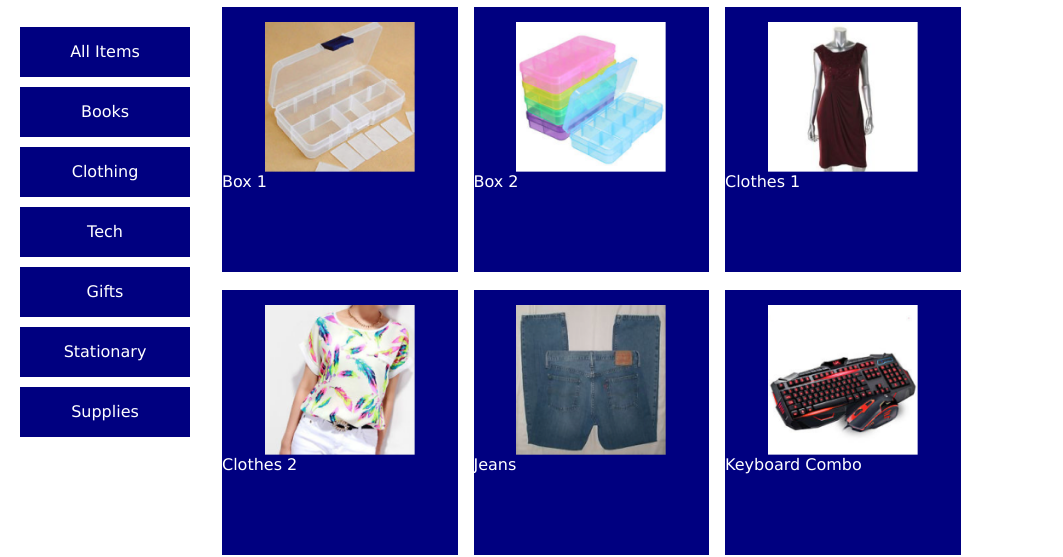
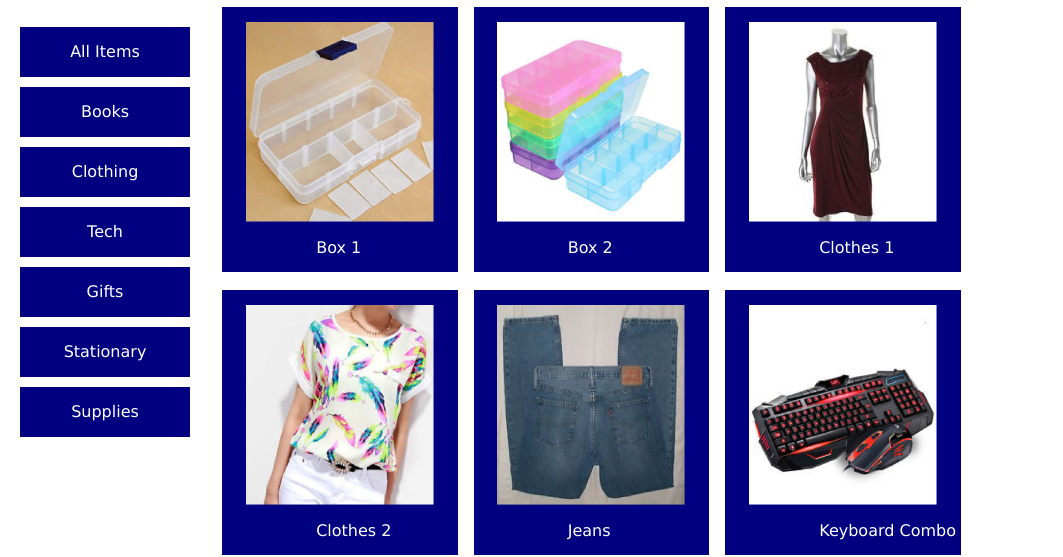
Before and after one commit to LeoBelanger/mock_store, a plain HTML site: page index.html in a window 1280 px wide. Shown: the part 264-821 px from the top of the page, without its empty margins (0-1063 px from the left). Drawn offline with Linux system fonts and the light colour scheme.

Commit message:
Refactored to use nodes

```diff
--- a/css/styles.css
+++ b/css/styles.css
@@ -92,15 +92,17 @@ ul {
 }
 
 .product img {
-	max-height: 150;
-	max-width: 150;
+	max-height: 200;
+	max-width: 200;
 	height: 80%;
 	width: 80%;
 }
 
-.label {
+.productLabel {
 	display: table-cell;
-	vertical-align: bottom;
+	position: absolute;
+	text-align: centre;
+	left: 40%;
 }
 
 .priceOverlay {
--- a/js/app.js
+++ b/js/app.js
@@ -86,38 +86,43 @@ function renderProduct(container, storeInstance, itemName) {
 	}
 
 	var addButton = document.createElement("BUTTON");
+	var addButtonLabelNode = document.createTextNode("Add to Cart");
 	var removeButton = document.createElement("BUTTON");
+	var removeButtonLabelNode = document.createTextNode("Remove from Cart");
 	var img = document.createElement("IMG");
 	var priceOverlay = document.createElement("DIV");
-	var label = document.createElement("TEXT");
+	var priceOverlayLabelNode = document.createTextNode("$" + storeInstance.stock[itemName].price);
+	var productLabel = document.createElement("P");
+	var productLabelNode = document.createTextNode(storeInstance.stock[itemName].label);
 
 	container.setAttribute("class", "product");
 	container.setAttribute("id", itemName);
 
 	addButton.setAttribute("class", "btn-add");
 	addButton.setAttribute("onclick", "store.addItemToCart('" + itemName + "')");
-	//addButton.setAttribute("text", "Add to Cart");
-	addButton.innerHTML = "Add to Cart";
 
 	removeButton.setAttribute("class", "btn-remove");
 	removeButton.setAttribute("onclick", "store.removeItemFromCart('" + itemName + "')");
-	//removeButton.setAttribute("text", "Remove from Cart");
-	removeButton.innerHTML = "Remove from Cart";
 
 	img.setAttribute("src", storeInstance.stock[itemName].imageUrl);
 
 	priceOverlay.setAttribute("class", "priceOverlay");
-	//priceOverlay.setAttribute("text", "$" + storeInstance.stock[itemName].price);
-	priceOverlay.innerHTML = storeInstance.stock[itemName].price;
 
-	label.setAttribute("class", "label");
-	label.innerHTML = storeInstance.stock[itemName].label;
+	productLabel.setAttribute("class", "productLabel");
+
+	container.appendChild(img);
 
 	container.appendChild(addButton);
+	addButton.appendChild(addButtonLabelNode);
+
 	container.appendChild(removeButton);
-	container.appendChild(img);
+	removeButton.appendChild(removeButtonLabelNode);
+
 	container.appendChild(priceOverlay);
-	container.appendChild(label);
+	priceOverlay.appendChild(priceOverlayLabelNode);
+
+	container.appendChild(productLabel);
+	productLabel.appendChild(productLabelNode);
 
 	return container;
 }
```
